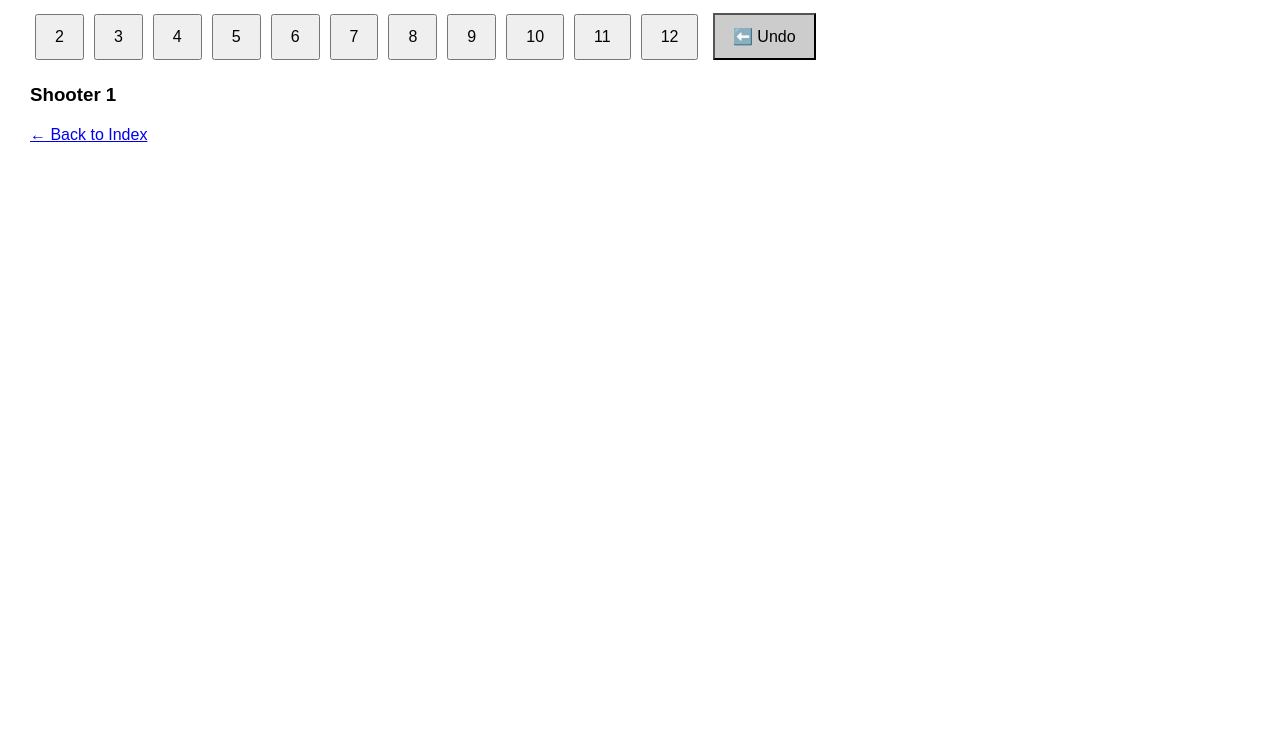
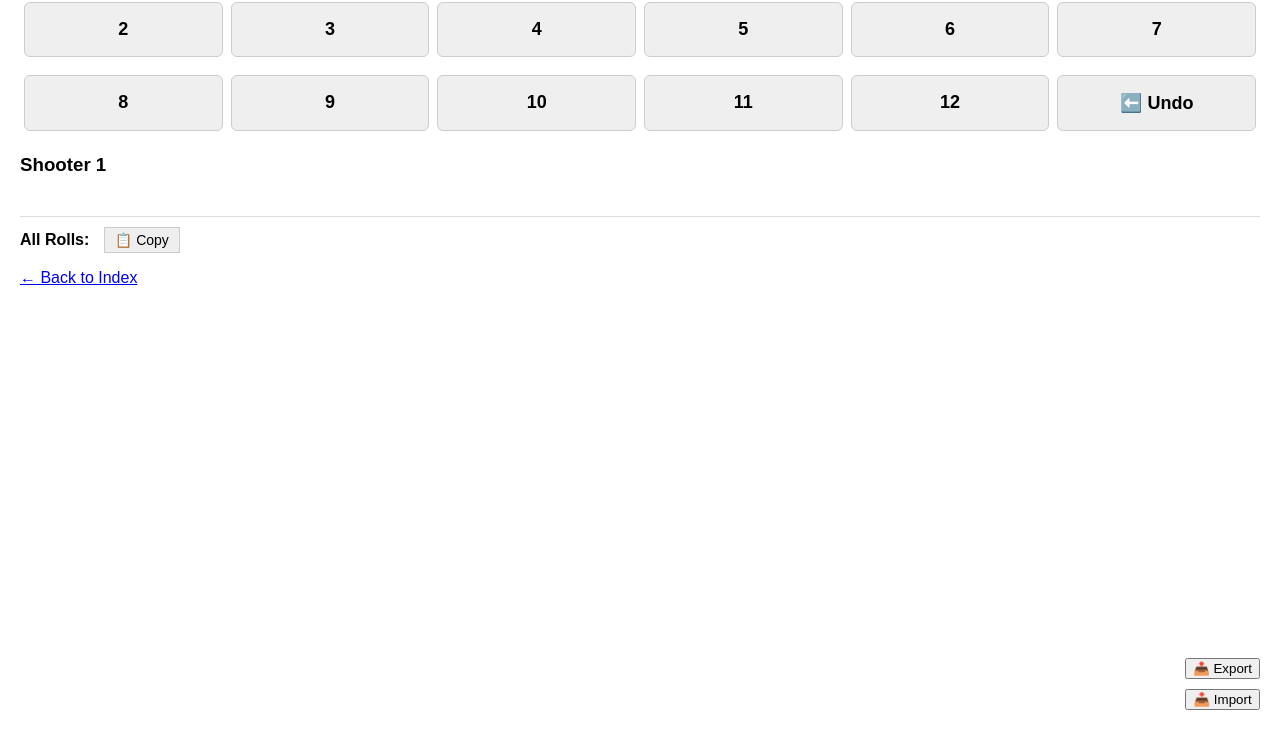
Before and after one commit to vamsi551/Craps, a plain HTML site: page CrapsShooterTracker.html in a window 1280 px wide. Shown: the part 70-800 px from the top of the page. Drawn offline with Linux system fonts and the light colour scheme.

Commit message:
Refactor UI and add import/export features
Updated styles and button layout for improved UI. Added import and export functionality for roll data.

```diff
--- a/CrapsShooterTracker.html
+++ b/CrapsShooterTracker.html
@@ -6,13 +6,30 @@
   <style>
     body {
       font-family: Arial, sans-serif;
-      margin: 30px;
+      margin: 20px;
+      position: relative;
     }
-    .number-buttons button {
-      padding: 12px 18px;
-      margin: 5px;
-      font-size: 16px;
+
+    .button-row {
+      display: flex;
+      justify-content: space-between;
+      margin-bottom: 10px;
     }
+
+    .button-row button {
+      flex: 1;
+      margin: 4px;
+      padding: 16px 0;
+      font-size: 18px;
+      font-weight: bold;
+      border-radius: 6px;
+      border: 1px solid #ccc;
+    }
+
+    .undo-button {
+      background-color: #eee;
+    }
+
     .roll {
       margin: 5px;
       padding: 5px 10px;
@@ -20,12 +37,64 @@
       border-radius: 5px;
       font-weight: bold;
     }
+
     .green { color: green; }
     .blue { color: blue; }
     .black { color: black; }
     .red { color: red; }
+
     .shooter-block {
       margin-bottom: 20px;
+    }
+
+    .corner-controls {
+      position: fixed;
+      bottom: 20px;
+      right: 20px;
+      display: flex;
+      flex-direction: column;
+      gap: 10px;
+    }
+
+    .import-box {
+      position: fixed;
+      bottom: 0;
+      left: 0;
+      width: 100%;
+      background: #f9f9f9;
+      padding: 10px;
+      border-top: 1px solid #ccc;
+      display: none;
+    }
+
+    .import-box textarea {
+      width: 100%;
+      height: 60px;
+      font-size: 16px;
+    }
+
+    .import-box button {
+      margin-top: 5px;
+    }
+
+    .roll-string {
+      margin-top: 40px;
+      padding-top: 10px;
+      border-top: 1px solid #ddd;
+      font-size: 16px;
+    }
+
+    .copy-btn {
+      background: #eee;
+      border: 1px solid #ccc;
+      padding: 4px 10px;
+      margin-left: 10px;
+      cursor: pointer;
+      font-size: 14px;
+    }
+
+    .copy-btn:hover {
+      background: #ddd;
     }
   </style>
 </head>
@@ -33,23 +102,54 @@
 
   <h2>Craps Shooter Tracker</h2>
 
-  <div class="number-buttons">
-    <!-- Buttons 2 to 12 -->
-    <script>
-      for (let i = 2; i <= 12; i++) {
-        document.write(`<button onclick="recordRoll(${i})">${i}</button>`);
-      }
-    </script>
-    <button onclick="undoLastRoll()" style="background-color: #ccc;">⬅️ Undo</button>
+  <!-- Row 1: 2–7 -->
+  <div class="button-row">
+    <button onclick="recordRoll(2)">2</button>
+    <button onclick="recordRoll(3)">3</button>
+    <button onclick="recordRoll(4)">4</button>
+    <button onclick="recordRoll(5)">5</button>
+    <button onclick="recordRoll(6)">6</button>
+    <button onclick="recordRoll(7)">7</button>
+  </div>
+
+  <!-- Row 2: 8–12 + Undo -->
+  <div class="button-row">
+    <button onclick="recordRoll(8)">8</button>
+    <button onclick="recordRoll(9)">9</button>
+    <button onclick="recordRoll(10)">10</button>
+    <button onclick="recordRoll(11)">11</button>
+    <button onclick="recordRoll(12)">12</button>
+    <button onclick="undoLastRoll()" class="undo-button">⬅️ Undo</button>
   </div>
 
   <div id="logArea"></div>
+
+  <!-- Import box -->
+  <div class="import-box" id="importBox">
+    <label>Paste roll numbers (comma-separated):</label>
+    <textarea id="importData" placeholder="e.g. 6,4,7,5,5,7,8,12,7"></textarea>
+    <button onclick="loadImportedData()">📥 Load Rolls</button>
+  </div>
+
+  <!-- Corner controls -->
+  <div class="corner-controls">
+    <button onclick="exportLog()">📤 Export</button>
+    <button onclick="showImport()">📥 Import</button>
+  </div>
+
+  <!-- Roll history string -->
+  <div class="roll-string">
+    <strong>All Rolls:</strong>
+    <span id="rollString">—</span>
+    <button class="copy-btn" onclick="copyRollString()">📋 Copy</button>
+  </div>
 
   <script>
     const placeBetNumbers = [2, 3, 4, 5, 6, 8, 9, 10, 11, 12];
     let shooters = [];
     let currentShooter = createNewShooter(1);
     let historyStack = [];
+    let allRolls = [];
 
     shooters.push(currentShooter);
     updateDisplay();
@@ -59,19 +159,20 @@
     }
 
     function recordRoll(number) {
-      // Save state for undo
       historyStack.push({
         shooterIndex: shooters.length - 1,
-        shooterCopy: JSON.parse(JSON.stringify(currentShooter))
+        shooterCopy: JSON.parse(JSON.stringify(currentShooter)),
+        allRollsCopy: [...allRolls]
       });
 
       const rollObj = { number, color: 'black' };
+      allRolls.push(number);
 
       if (number === 7) {
         if (currentShooter.point === null) {
-          rollObj.color = 'green'; // Good roll (no point yet)
+          rollObj.color = 'green'; // Good roll
         } else {
-          rollObj.color = 'red';   // 7-out after point
+          rollObj.color = 'red';   // 7-out
           currentShooter.rolls.push(rollObj);
           updateDisplay();
           nextShooter();
@@ -79,12 +180,12 @@
         }
       } else {
         if (currentShooter.point === null && placeBetNumbers.includes(number)) {
-          rollObj.color = 'blue'; // Set point
+          rollObj.color = 'blue';
           currentShooter.point = number;
         } else if (number === currentShooter.point) {
-          rollObj.color = 'green'; // Point hit
+          rollObj.color = 'green';
         } else {
-          rollObj.color = 'black'; // Regular roll
+          rollObj.color = 'black';
         }
       }
 
@@ -93,18 +194,17 @@
     }
 
     function nextShooter() {
-      const newShooter = createNewShooter(currentShooter.id + 1);
-      shooters.push(newShooter);
-      currentShooter = newShooter;
+      currentShooter = createNewShooter(currentShooter.id + 1);
+      shooters.push(currentShooter);
     }
 
     function undoLastRoll() {
       if (historyStack.length === 0) return;
       const lastState = historyStack.pop();
       shooters[lastState.shooterIndex] = lastState.shooterCopy;
-
       shooters = shooters.slice(0, lastState.shooterIndex + 1);
       currentShooter = shooters[shooters.length - 1];
+      allRolls = lastState.allRollsCopy;
       updateDisplay();
     }
 
@@ -115,22 +215,54 @@
       shooters.forEach(shooter => {
         const div = document.createElement('div');
         div.className = 'shooter-block';
-
         const header = document.createElement('h3');
         header.textContent = `Shooter ${shooter.id}`;
         div.appendChild(header);
-
         shooter.rolls.forEach(roll => {
           const span = document.createElement('span');
           span.textContent = roll.number;
           span.className = `roll ${roll.color}`;
           div.appendChild(span);
         });
+        logArea.appendChild(div);
+      });
 
-        logArea.appendChild(div);
+      document.getElementById('rollString').textContent = allRolls.join(', ');
+    }
+
+    function exportLog() {
+      const blob = new Blob([JSON.stringify(shooters)], { type: 'application/json' });
+      const url = URL.createObjectURL(blob);
+      const a = document.createElement('a');
+      a.href = url;
+      a.download = 'craps_log.json';
+      document.body.appendChild(a);
+      a.click();
+      document.body.removeChild(a);
+    }
+
+    function showImport() {
+      document.getElementById('importBox').style.display = 'block';
+    }
+
+    function loadImportedData() {
+      const input = document.getElementById('importData').value.trim();
+      if (!input) return;
+
+      const numbers = input.split(',').map(n => parseInt(n.trim())).filter(n => n >= 2 && n <= 12);
+      numbers.forEach(num => recordRoll(num));
+
+      document.getElementById('importBox').style.display = 'none';
+      document.getElementById('importData').value = '';
+    }
+
+    function copyRollString() {
+      const text = allRolls.join(', ');
+      navigator.clipboard.writeText(text).then(() => {
+        alert('Roll string copied to clipboard!');
       });
     }
   </script>
-  <p><a href="index.html">← Back to Index</a></p>
+<p><a href="index.html">← Back to Index</a></p>
 </body>
 </html>
```
